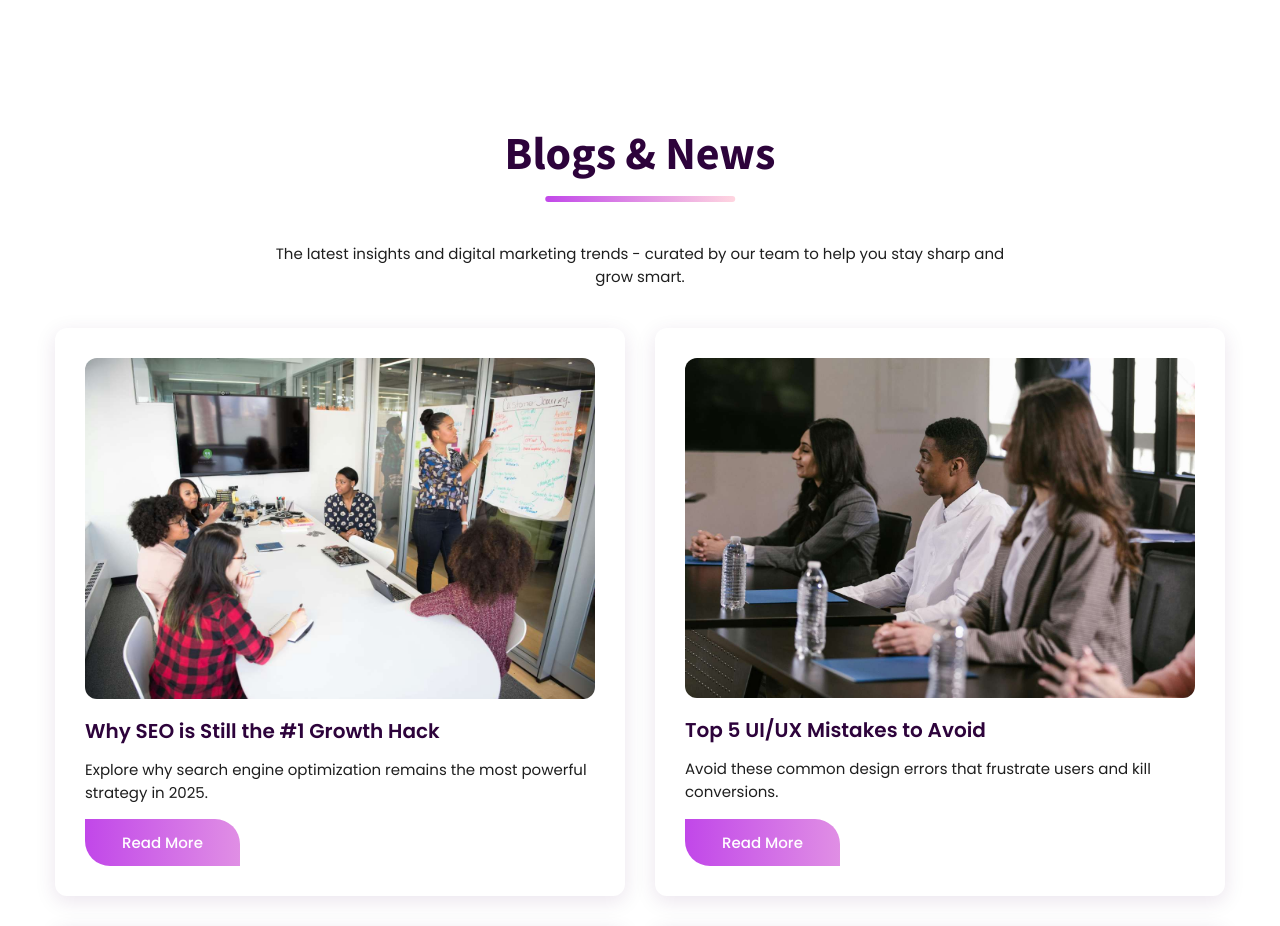
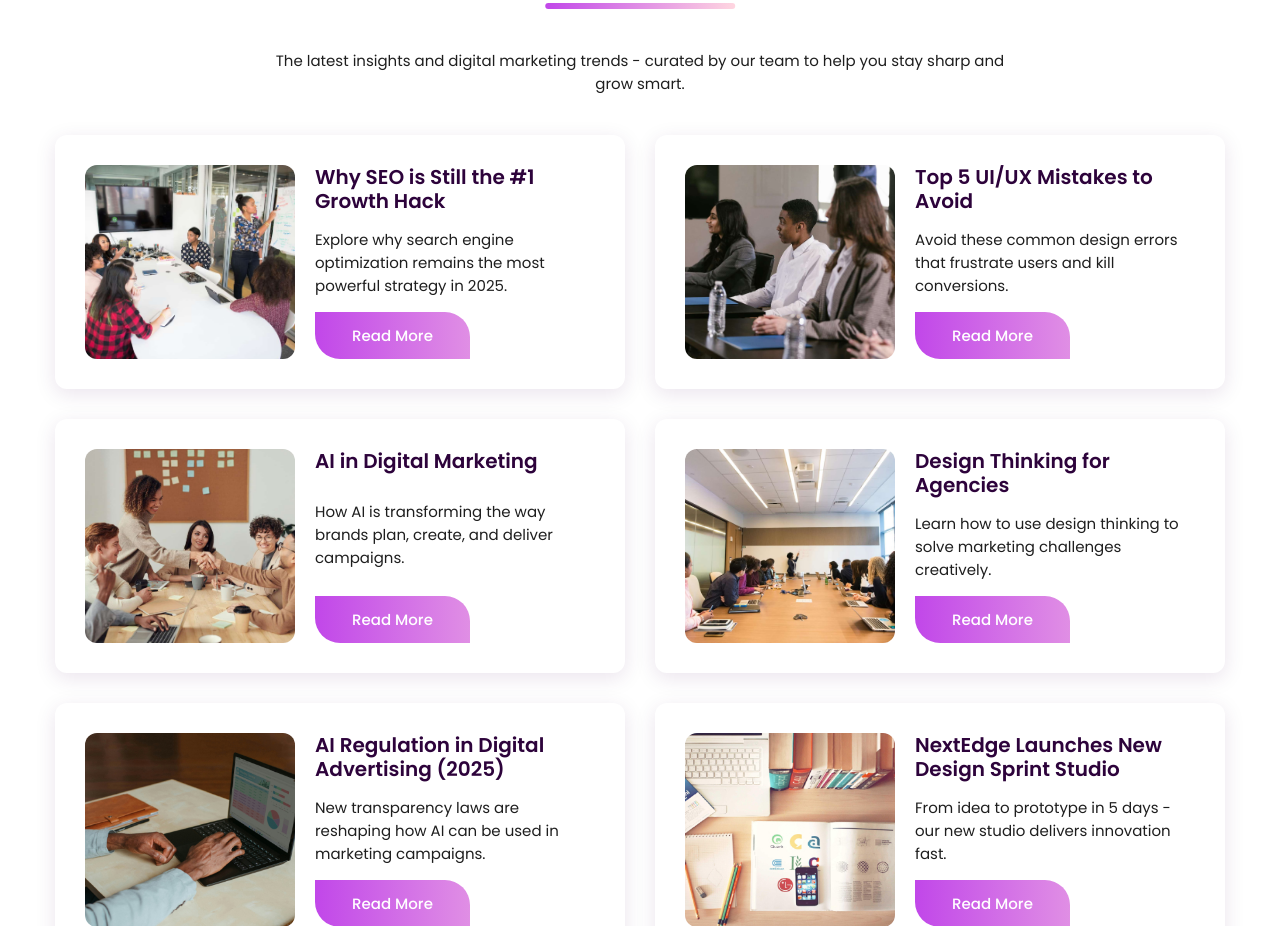
Before and after one commit to pritamsatpute/digirolla, a plain HTML site: page index.html in a window 1280 px wide. Shown: the part 3020-3946 px from the top of the page. Drawn offline with nearby package versions, Linux system fonts and the light colour scheme.

Commit message:
style.css

```diff
--- a/style.css
+++ b/style.css
@@ -397,7 +397,6 @@ ion-icon {
     padding-left: 10px;
     transition: all 0.3s ease;
 }
-
 
 
 /*===> ALL MODALS STYLES (Learn More, Blogs & News,..) <===*/
@@ -1186,7 +1185,7 @@ textarea:focus {
     .service .container,
     .blog .container,
     .project .container {
-        padding-block-start: 150px;
+        padding-block-start: 110px;
     }
 
     .section-title {
@@ -1204,6 +1203,11 @@ textarea:focus {
         grid-template-columns: 1fr;
     }
 
+    .project-list {
+        grid-template-columns: 1fr;
+        column-gap: 25px;
+    }
+
     .blog-card {
         display: grid;
         grid-template-columns: 1fr;
@@ -1219,11 +1223,6 @@ textarea:focus {
         height: 100%;
     }
 
-    .project-list {
-        grid-template-columns: 1fr;
-        gap: 25px;
-    }
-
     .footer-brand,
     .footer-list:not(:last-child) {
         margin-block-end: 0;
@@ -1237,21 +1236,9 @@ textarea:focus {
 }
 
 /* Tablet (≥ 768px) */
-@media (min-width: 768px) {
+@media (min-width: 720px) {
     .container {
-        max-width: 720px;
-    }
-
-    .stats-list {
-        display: grid;
-        gap: 30px;
-    }
-
-    .about .container,
-    .service .container,
-    .blog .container,
-    .project .container {
-        padding-block-start: 150px;
+        max-width: 768px;
     }
 
     .hero {
@@ -1269,7 +1256,31 @@ textarea:focus {
         gap: 30px;
     }
 
+    .about .container,
+    .service .container,
+    .blog .container,
+    .project .container {
+        padding-block-start: 150px;
+    }
+
+    .stats-list {
+        grid-template-columns: repeat(3, 1fr);
+        display: grid;
+        gap: 30px;
+    }
+
+    .blog-card {
+        display: grid;
+        grid-template-columns: 0.75fr 1fr;
+        gap: 20px;
+        padding: 30px;
+    }
+
     .service-list {
+        grid-template-columns: 1fr 1fr;
+    }
+
+    .project-list {
         grid-template-columns: 1fr 1fr;
     }
 
@@ -1288,13 +1299,17 @@ textarea:focus {
         max-width: 950px;
     }
 
-    .stats-list {
+    .about .container {
         display: grid;
+        grid-template-columns: 1fr 1fr;
         gap: 30px;
+        padding-block-start: 250px;
     }
 
-    .project-list {
-        grid-template-columns: repeat(3, 1fr);
+    .service .container,
+    .blog .container,
+    .project .container {
+        padding-block-start: 150px;
     }
 
     .header {
@@ -1330,20 +1345,24 @@ textarea:focus {
         color: var(--white);
     }
 
-    .about .container {
+    .stats-list {
+        grid-template-columns: repeat(3, 1fr);
         display: grid;
-        grid-template-columns: 1fr 1fr;
         gap: 30px;
-        padding-block-start: 250px;
-    }
-
-    .service .container,
-    .blog .container,
-    .project .container {
-        padding-block-start: 150px;
     }
 
     .service-list {
+        grid-template-columns: repeat(3, 1fr);
+    }
+
+    .blog-card {
+        display: grid;
+        grid-template-columns: 0.75fr 1fr;
+        gap: 20px;
+        padding: 30px;
+    }
+
+    .project-list {
         grid-template-columns: repeat(3, 1fr);
     }
 
```
